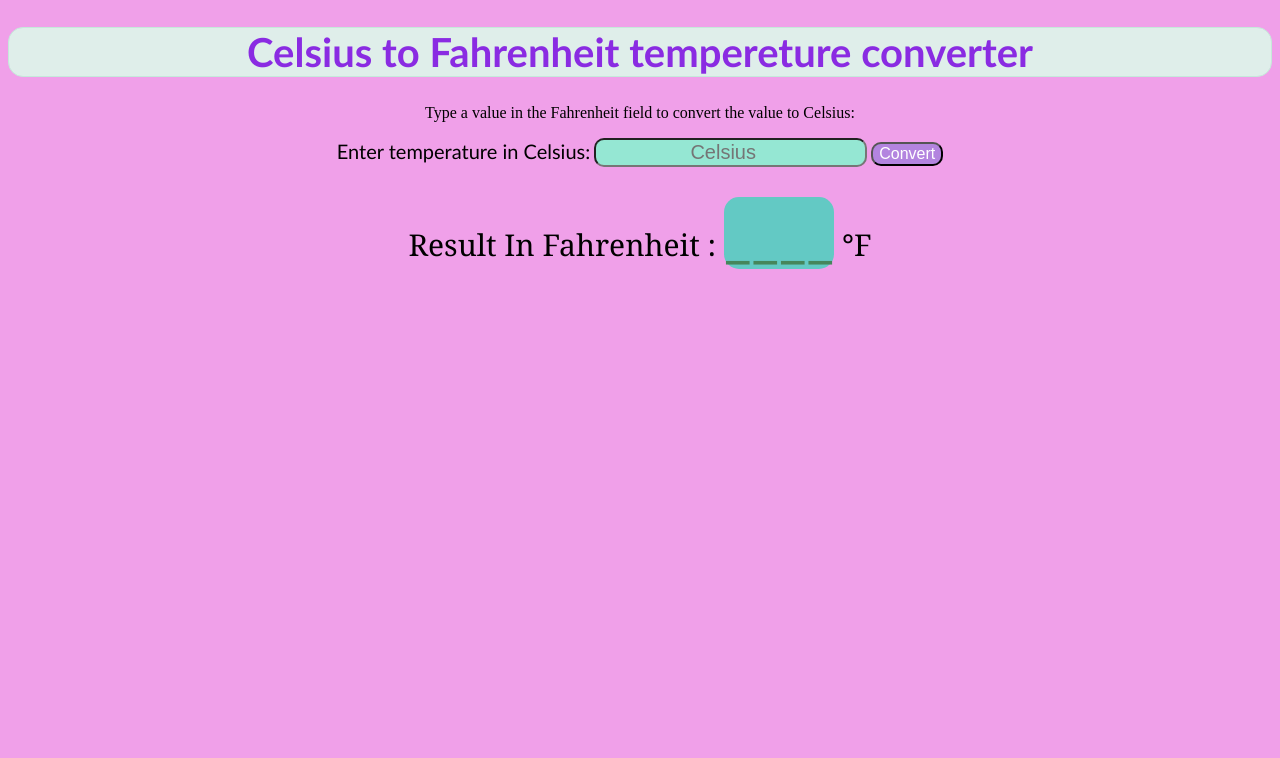
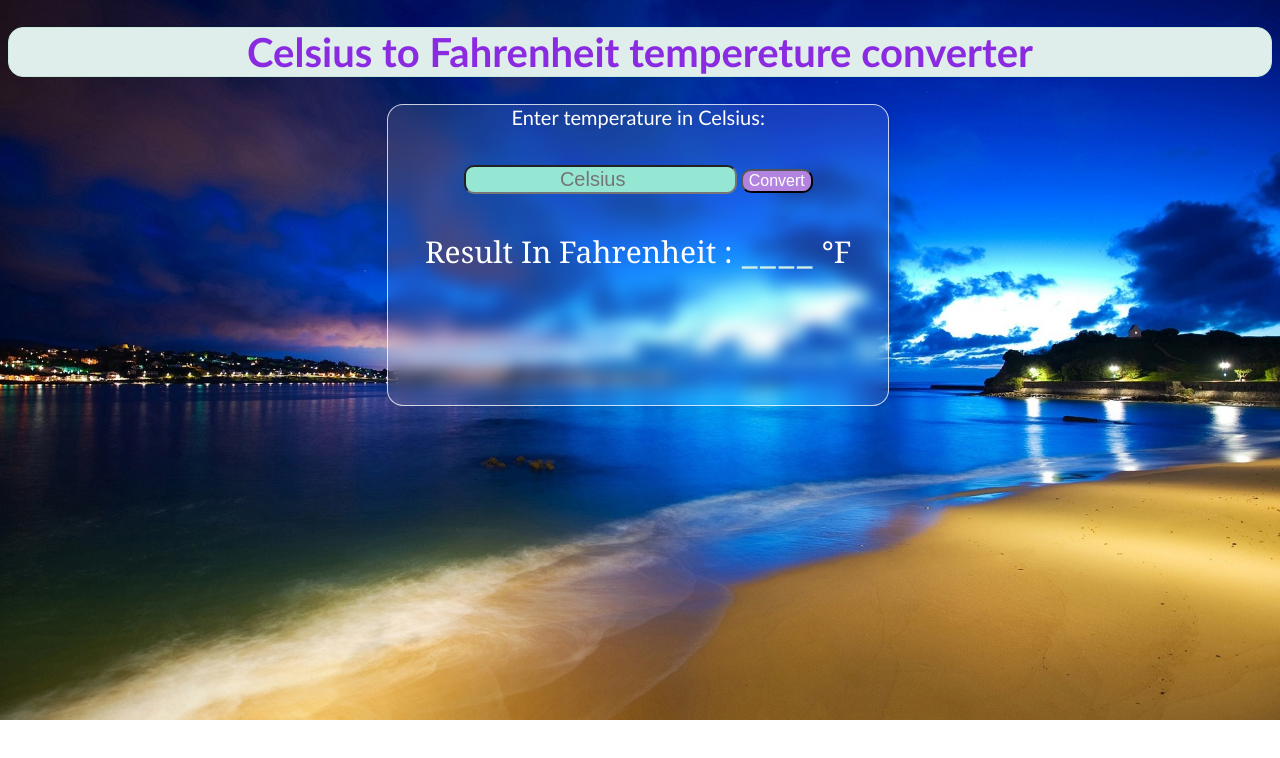
Before and after one commit to gulfamkhan2308/assignments_js, a plain HTML site: page index.html in a window 1280 px wide. Drawn offline with Linux system fonts and the light colour scheme.

Commit message:
glass applied

```diff
--- a/index.html
+++ b/index.html
@@ -6,22 +6,26 @@
     <title>assignment</title>
     <link rel="stylesheet" href="input.css">
 </head>
-<body class="body">
+
+<body class="body1">
+
+  <form onsubmit="tempcon(event)">
+
     <h1 class="heading">Celsius to Fahrenheit tempereture converter</h1>
-    <p>Type a value in the Fahrenheit field to convert the value to Celsius:</p>
 
 
 
-      <div>
-        <label for="celsiusInput" class="label">Enter temperature in Celsius:</label>
-        <input type="number" id="celsiusInput" placeholder="Celsius">
+
+      <div class="div1">
+        <label for="celsiusInput" class="label">Enter temperature in Celsius:</label><br><br><br>
+          <input type="number" id="celsiusInput" placeholder="Celsius" required>
         <button id="convertButton">Convert</button>
-      </div>
-      <div id="result">
+
+
         <p class="result">Result In Fahrenheit : <span id="fahrenheitResult">____</span> °F</p>
       </div>
 
 <script src="script.mjs"></script>
-
+</form>
 </body>
 </html>
--- a/input.css
+++ b/input.css
@@ -1,8 +1,7 @@
-.heading{
-    color: blueviolet;
-}
-.body {
-    background-color: rgb(240, 160, 233);
+.body1 {
+    background-image: url("img/sea.jpg");
+    background-repeat: no-repeat;
+    background-size: cover;
     text-align: center;
 }
 .heading{
@@ -15,6 +14,7 @@
     font-family: 'Gill Sans', 'Gill Sans MT', Calibri, 'Trebuchet MS', sans-serif;
 
 }
+
 #convertButton {
     border-radius: 10px;
     background-color: rgb(179, 132, 223);
@@ -28,8 +28,10 @@
     font-size: 20px;
     text-align: center;
 
+
 }
 .result {
+    color: white;
     font-size: 30px;
     text-align: center;
     font-family: Cambria, Cochin, Georgia, Times, 'Times New Roman', serif;
@@ -37,12 +39,25 @@
 }
 .label {
     font-size: 20px;
+    color: white;
+
     font-family: 'Gill Sans', 'Gill Sans MT', Calibri, 'Trebuchet MS', sans-serif;
 }
 #fahrenheitResult {
-    font-size: 60px;
-    color: rgb(69, 134, 91);
+    font-size: 40px;
+    color: rgb(206, 238, 234);
     font-family: 'Gill Sans', 'Gill Sans MT', Calibri, 'Trebuchet MS', sans-serif;
-    background-color: rgb(99, 201, 196);
+    background-color: transparent;
     border-radius: 15px;
 }
+.div1{
+    max-width: 500px;
+    height: 300px;
+    margin-left: 30%;
+    background: rgba(255, 255, 255, 0.09);
+    border-radius: 16px;
+    box-shadow: 0 4px 30px rgba(0, 0, 0, 0.1);
+    backdrop-filter: blur(7.3px);
+    -webkit-backdrop-filter: blur(7.3px);
+    border: 1px solid rgba(255, 255, 255, 0.77);
+}
--- a/script.mjs
+++ b/script.mjs
@@ -1,14 +1,8 @@
-
-const convertCelsiusToFahrenheit = (celsius) => {
-return (celsius * 9/5) + 32;
-};
-
-document.getElementById("convertButton").addEventListener("click", () => {
-const celsiusInput = parseFloat(document.getElementById("celsiusInput").value);
-if (!isNaN(celsiusInput)) {
- const fahrenheitResult = convertCelsiusToFahrenheit(celsiusInput);
- document.getElementById("fahrenheitResult").textContent = fahrenheitResult.toFixed(2);
-} else {
- alert("Please enter a valid number for Celsius temperature.");
+function tempcon(event){
+    console.log("button click");
+    event.preventDefault();
+    let input = document.querySelector("#celsiusInput").value;
+    let result = (input * 9/5) + 32
+    let massage = ""+ result;
+    document.querySelector("#fahrenheitResult").innerHTML= massage;
 }
-});
```
Also changed, not shown: img/images.png (added), img/png.jpg (added), img/sea.jpg (added), img/temp.jpg (added), img/temp1.jpg (added), img/tree.jpg (added).
